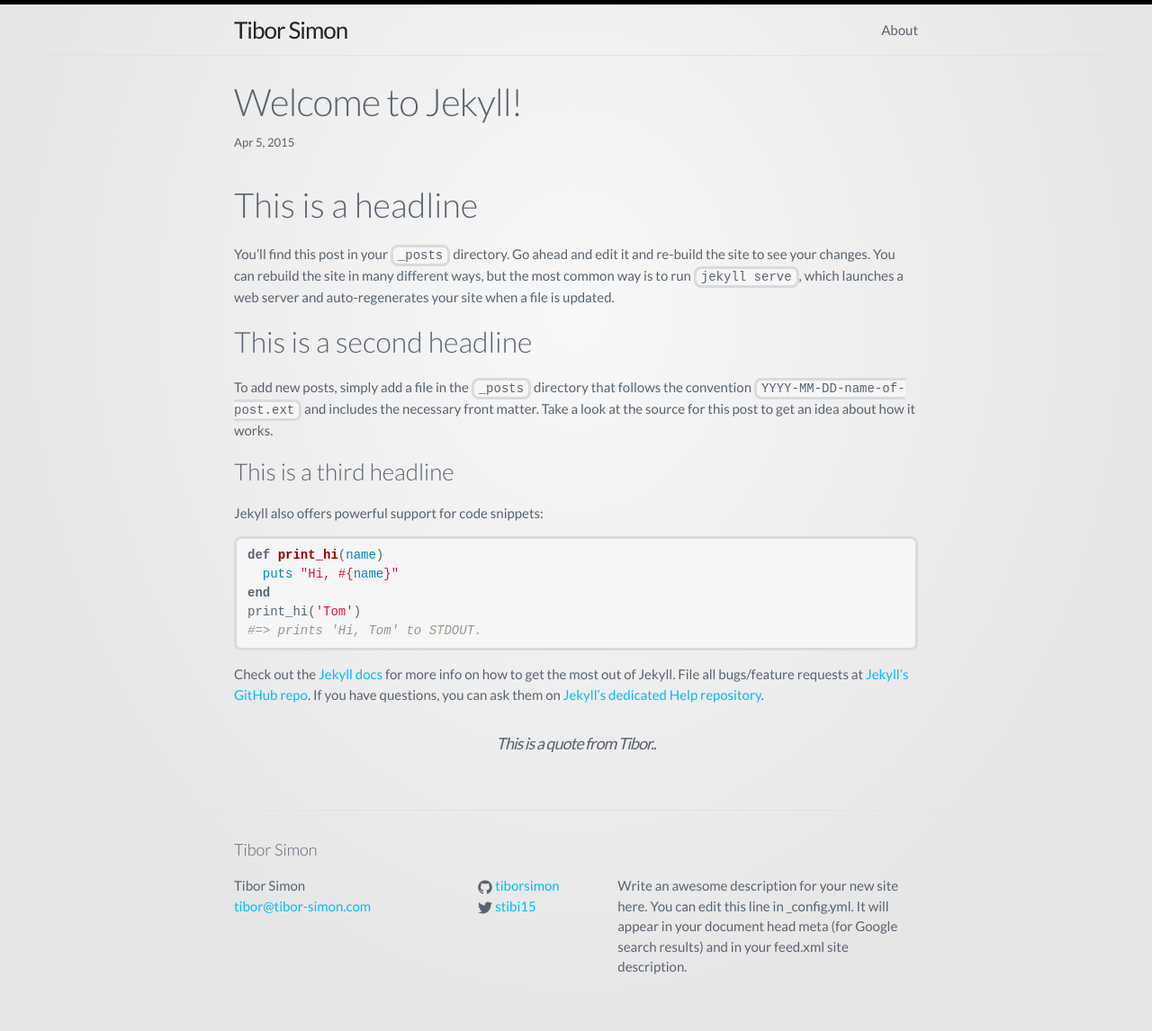
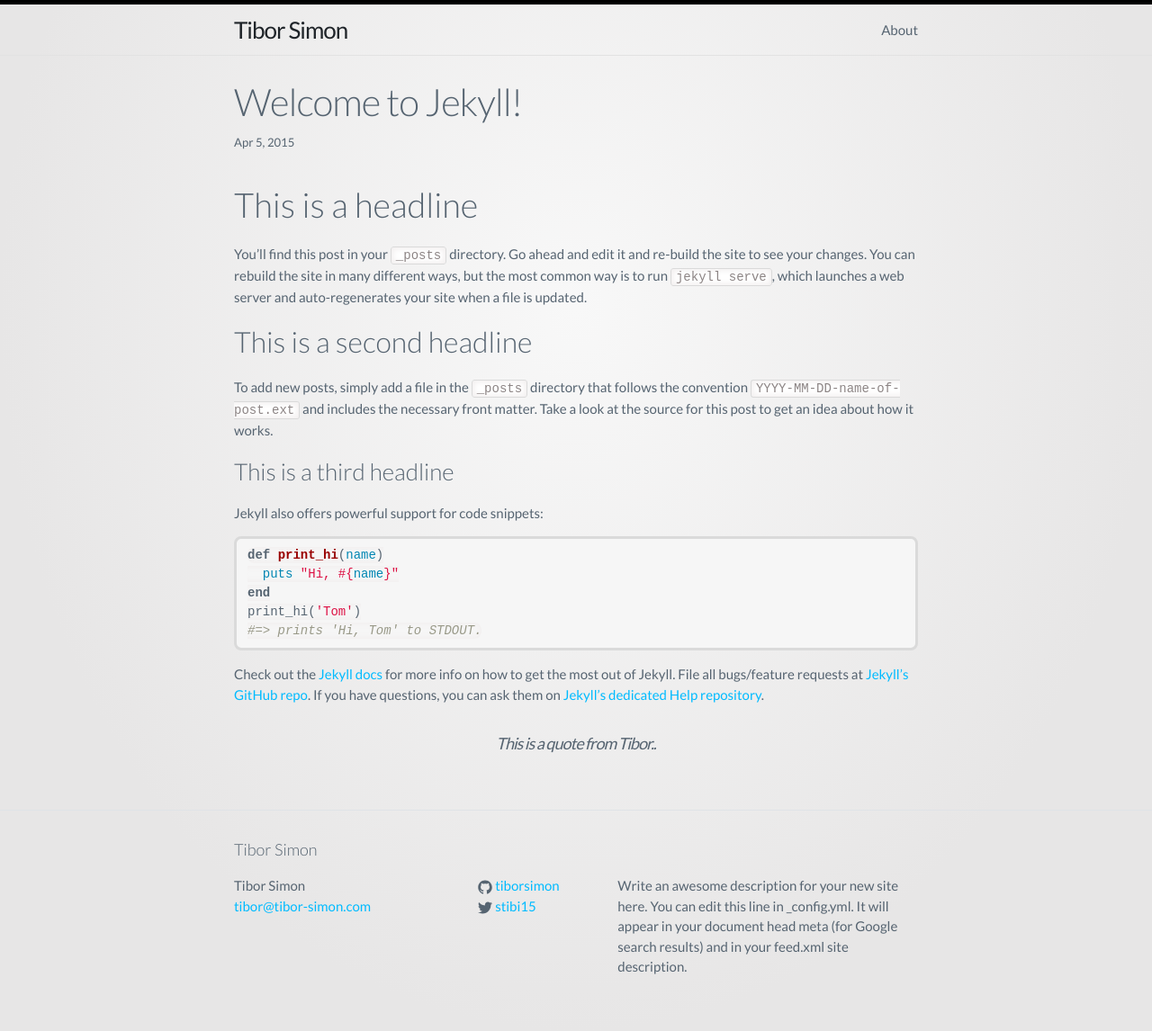
Before and after one commit to tiborsimon/tiborsimon.github.io, a Jekyll site: the page built from _posts/2015-04-05-welcome-to-jekyll.md, in a window 1280 px wide. Shown: the whole page at 90% size. Built offline with Jekyll 4.4.1, drawn with Linux system fonts in a browser that asks for light colours; nearby versions of some CDN libraries.

Commit message:
pre and code updated

```diff
--- a/_sass/_base.scss
+++ b/_sass/_base.scss
@@ -173,6 +173,7 @@
 
 code {
     padding: 1px 5px;
+    box-shadow: 0px 0px 6px 2px rgb(242, 239, 239) inset;
 }
 
 pre {
@@ -184,6 +185,14 @@
         padding-right: 0;
         padding-left: 0;
     }
+}
+
+p code {
+  border: solid 1px #dadada;
+  border-radius: 3px;
+  background-color: white;
+  /* box-shadow: 0px 0px 6px 2px rgb(245, 245, 245) inset; */
+  color: rgb(140, 132, 132);
 }
 
 
```
